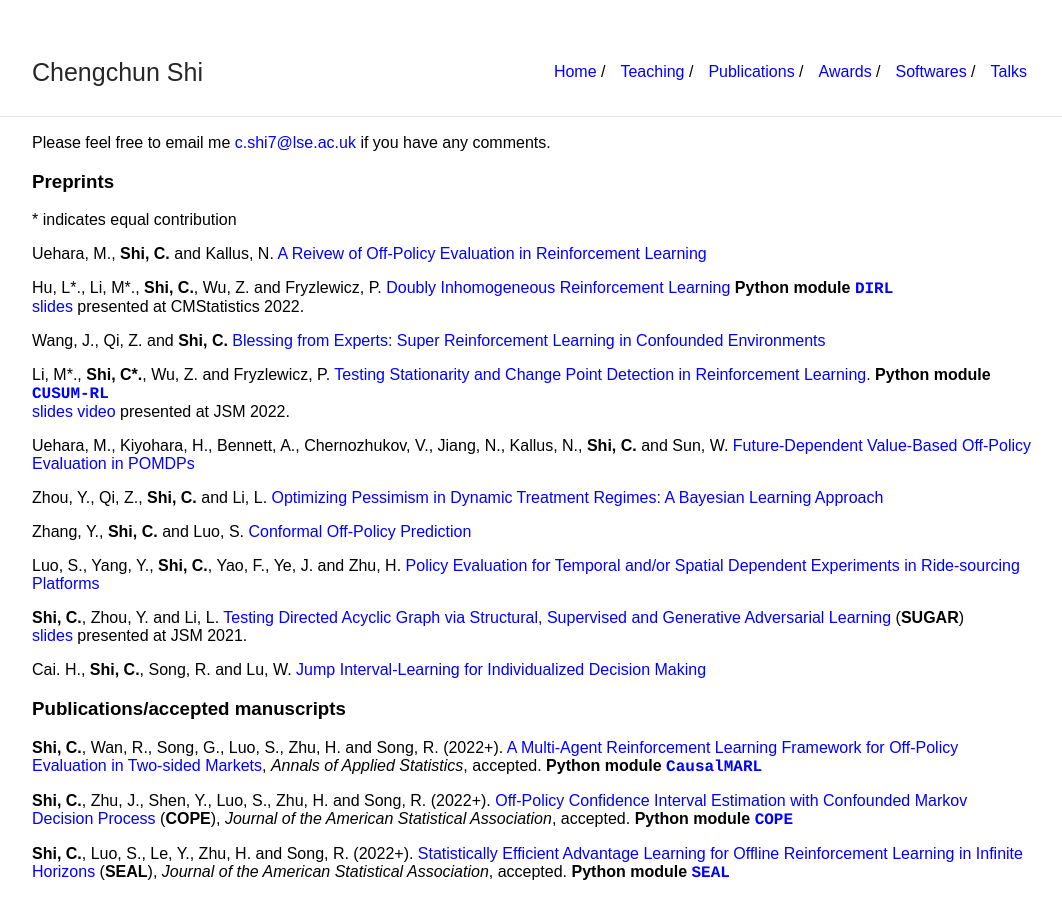
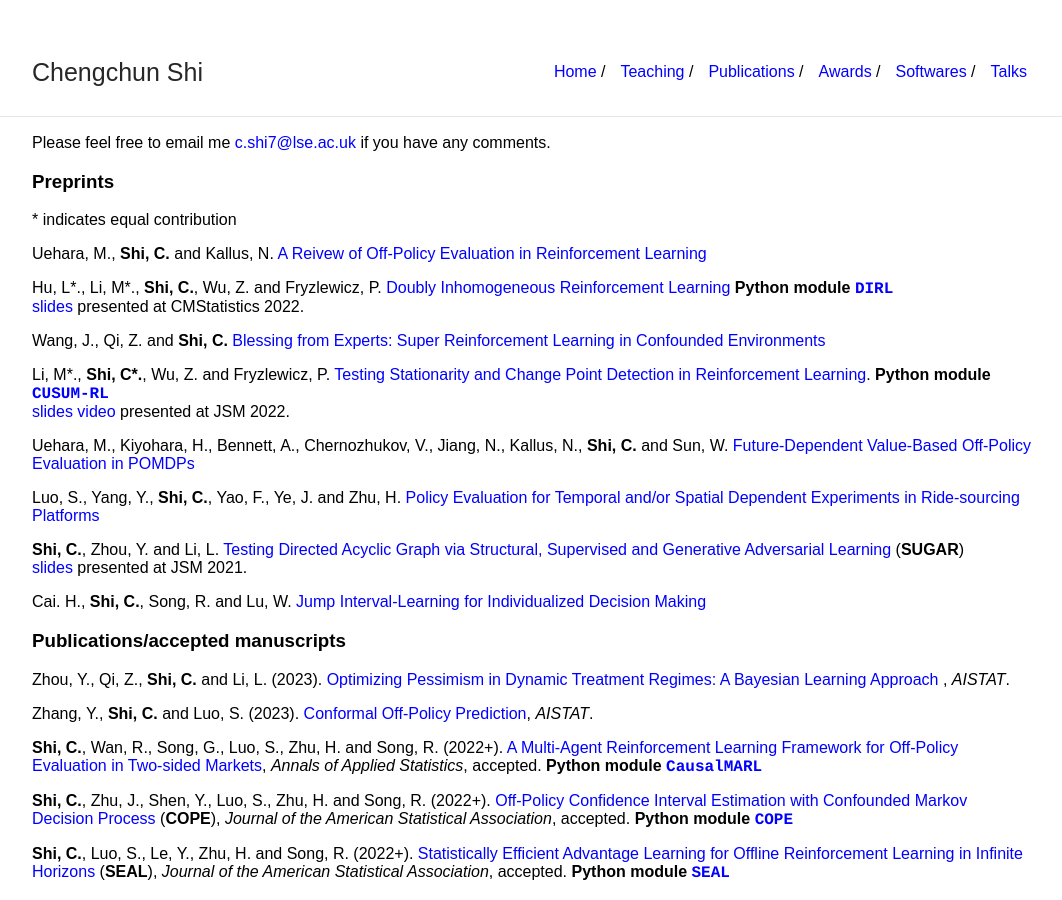
Before and after one commit to callmespring/callmespring.github.io, a Jekyll site: the page built from publication.md, in a window 1280 px wide and 900 px high. Shown: the whole window, without its empty margins (108-1170 px from the left). Built offline with Jekyll 4.4.1, drawn with Linux system fonts in a browser that asks for light colours; some of the changed lines change nothing that is shown.

Commit message:
Update publication.md

```diff
--- a/publication.md
+++ b/publication.md
@@ -24,11 +24,6 @@ Reinforcement Learning](https://arxiv.org/pdf/2203.01707.pdf).
 
 Uehara, M., Kiyohara, H., Bennett, A., Chernozhukov, V., Jiang, N., Kallus, N., **Shi, C.** and Sun, W. [Future-Dependent Value-Based Off-Policy Evaluation in POMDPs](https://arxiv.org/pdf/2207.13081.pdf)
 
-Zhou, Y., Qi, Z., **Shi, C.** and Li, L. [Optimizing Pessimism in Dynamic Treatment Regimes: A Bayesian Learning Approach
-](https://arxiv.org/pdf/2210.14420.pdf)
-
-Zhang, Y., **Shi, C.** and Luo, S. [Conformal Off-Policy Prediction](https://arxiv.org/pdf/2206.06711.pdf)
-
 Luo, S., Yang, Y., **Shi, C.**, Yao, F., Ye, J. and Zhu, H. [Policy Evaluation for Temporal and/or Spatial Dependent Experiments in Ride-sourcing Platforms](https://arxiv.org/pdf/2202.10887.pdf)
 
 **Shi, C.**, Zhou, Y. and Li, L. [Testing Directed Acyclic Graph via Structural,
@@ -38,6 +33,11 @@ Cai. H., **Shi, C.**, Song, R. and Lu, W. [Jump Interval-Learning for Individual
 ](https://arxiv.org/pdf/2111.08885.pdf)
 
 ### Publications/accepted manuscripts
+
+Zhou, Y., Qi, Z., **Shi, C.** and Li, L. (2023). [Optimizing Pessimism in Dynamic Treatment Regimes: A Bayesian Learning Approach
+](https://arxiv.org/pdf/2210.14420.pdf), _AISTAT_.
+
+Zhang, Y., **Shi, C.** and Luo, S. (2023). [Conformal Off-Policy Prediction](https://arxiv.org/pdf/2206.06711.pdf), _AISTAT_.
 
 **Shi, C.**, Wan, R., Song, G., Luo, S., Zhu, H. and Song, R. (2022+). [A Multi-Agent Reinforcement Learning Framework for Off-Policy Evaluation in Two-sided Markets](https://arxiv.org/abs/2202.10574), _Annals of Applied Statistics_, accepted.
 **Python module** [<span style="font-family:courier;">**CausalMARL**</span>](https://github.com/RunzheStat/CausalMARL)
```
